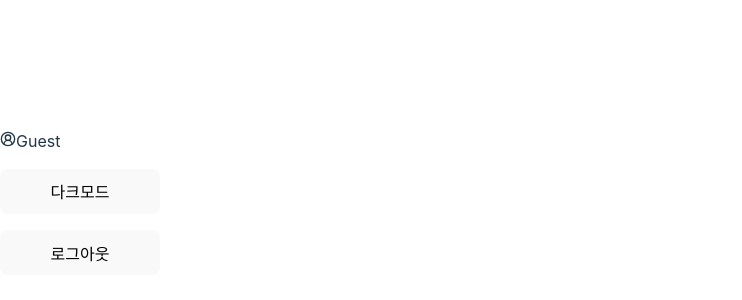
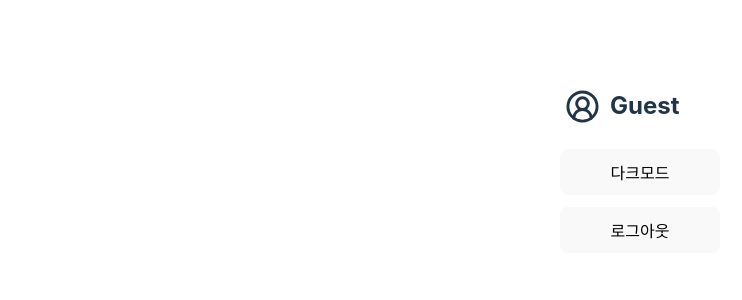
Before and after one commit to suhyeon0111/Typescript_study, a React (Vite) app in the folder myWebPage/: page /mypage in a window 1280 px wide. Shown: the part 198-498 px from the top of the page, without its empty margins (0-742 px from the left). Built offline with nearby package versions, Linux system fonts and the light colour scheme.

Commit message:
[style]: mypage 수정

```diff
--- a/myWebPage/src/Components/MyPage/MyPage.css
+++ b/myWebPage/src/Components/MyPage/MyPage.css
@@ -29,3 +29,29 @@ button {
     width: 10rem;
     margin-top: 1rem
 }
+
+/* 마이페이지 */
+
+.MyPageContainer{
+    width: 100vw;
+    height: 100vh;
+    display: flex;
+    align-items: center;
+    justify-content: center;
+}
+.MyPageContainer > div{
+    width: 30vw;
+    height: 30vh;
+    align-items: center;
+    justify-content: center;
+    display: grid;
+    grid-template-rows: 20% 20% 20%;
+    gap: 10px;
+
+}
+
+.one{
+    display: flex;
+    align-items: center;
+    gap: 5px;
+}
--- a/myWebPage/src/Components/MyPage/MyPage.tsx
+++ b/myWebPage/src/Components/MyPage/MyPage.tsx
@@ -14,14 +14,16 @@ export default function MyPage() {
     return (
         <div className="MyPageContainer">
             <div>
-                <LuCircleUserRound />
-                {userName}
-            </div>
-            <div>
-                <button>다크모드</button>
-            </div>
-            <div>
-                <button onClick={onClickLogout}>로그아웃</button>
+                <div className="one">
+                    <LuCircleUserRound style={{ width: "35px", height: "35px", margin: "5px" }} />
+                    <h2>{userName}</h2>
+                </div>
+                <div className="two">
+                    <button>다크모드</button>
+                </div>
+                <div className="three">
+                    <button onClick={onClickLogout}>로그아웃</button>
+                </div>
             </div>
         </div>
     )
```
